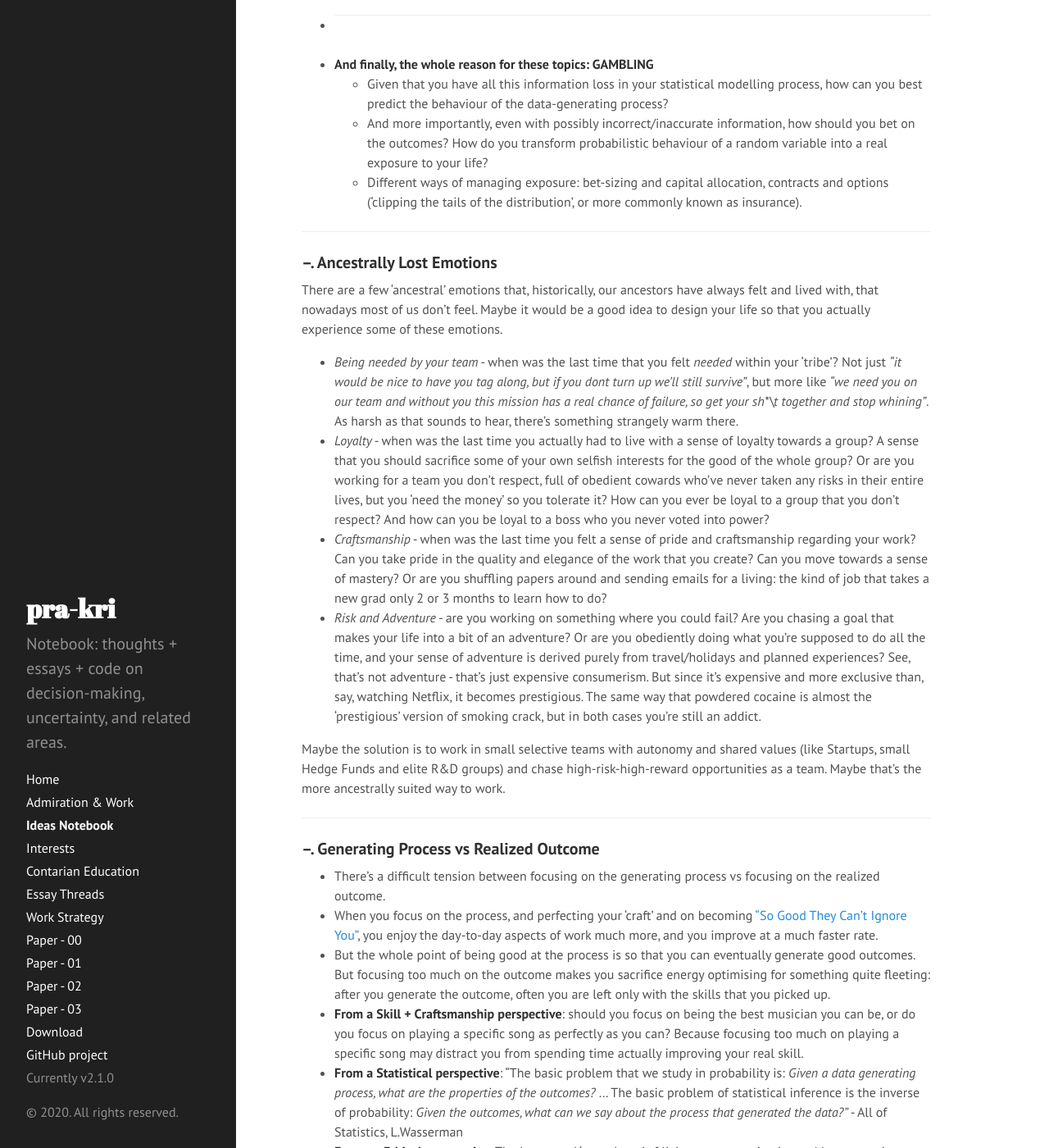
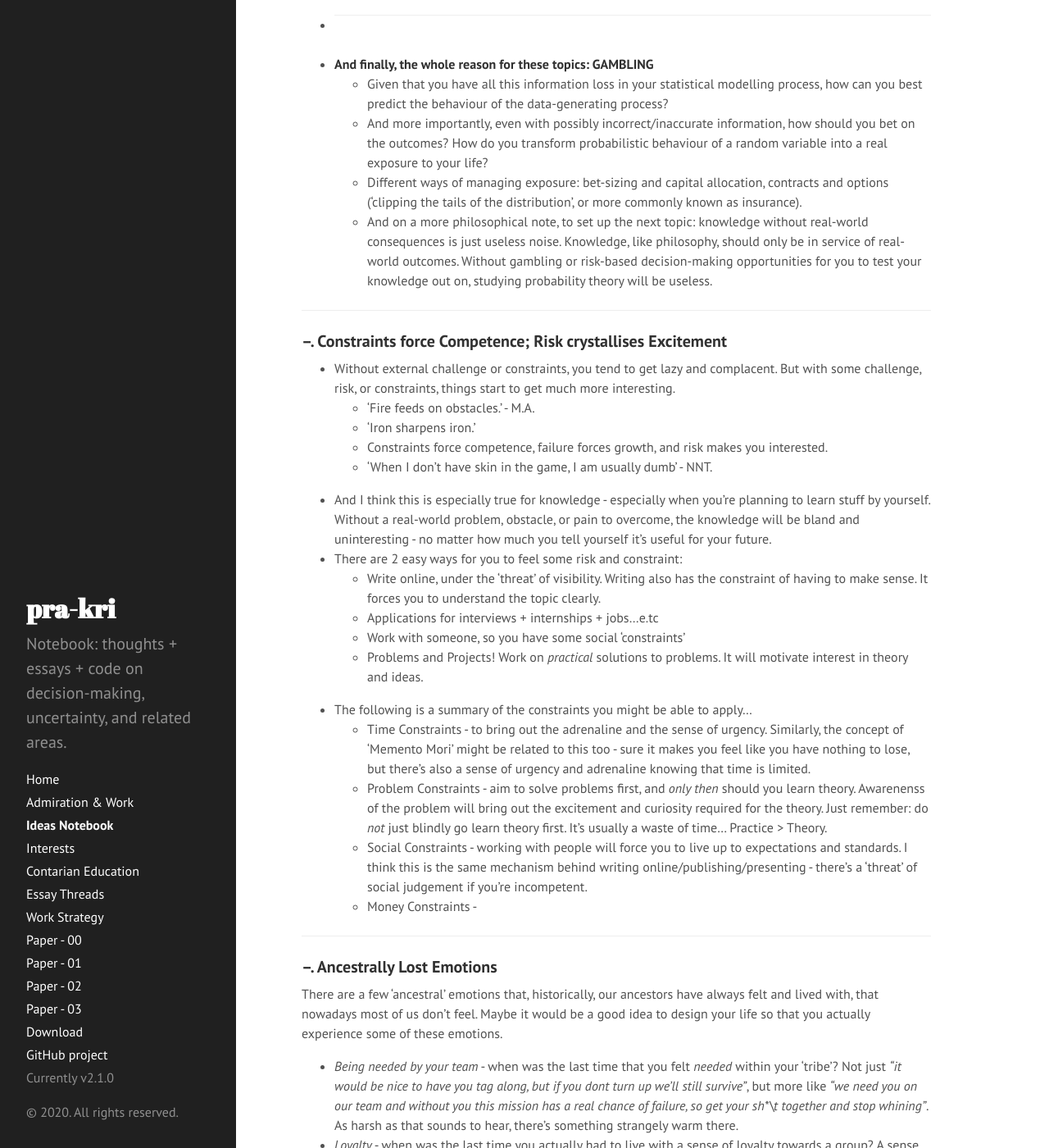
Before and after one commit to pra-kri/pra-kri.github.io, a Jekyll site: the page built from IdeasNotebook.md, in a window 1280 px wide and 1400 px high, scrolled down 1970 px. Shown: the whole window at 82% size. Built offline with Jekyll 4.4.1, drawn with Linux system fonts in a browser that asks for light colours.

Commit message:
Update IdeasNotebook.md

```diff
--- a/IdeasNotebook.md
+++ b/IdeasNotebook.md
@@ -45,6 +45,27 @@ title: Ideas Notebook
   * Given that you have all this information loss in your statistical modelling process, how can you best predict the behaviour of the data-generating process?
   * And more importantly, even with possibly incorrect/inaccurate information, how should you bet on the outcomes? How do you transform probabilistic behaviour of a random variable into a real exposure to your life?
   * Different ways of managing exposure: bet-sizing and capital allocation, contracts and options ('clipping the tails of the distribution', or more commonly known as insurance).
+  * And on a more philosophical note, to set up the next topic: knowledge without real-world consequences is just useless noise. Knowledge, like philosophy, should only be in service of real-world outcomes. Without gambling or risk-based decision-making opportunities for you to test your knowledge out on, studying probability theory will be useless.
+
+---
+
+### --. Constraints force Competence; Risk crystallises Excitement
+* Without external challenge or constraints, you tend to get lazy and complacent. But with some challenge, risk, or constraints, things start to get much more interesting.
+  * 'Fire feeds on obstacles.' - M.A.
+  * 'Iron sharpens iron.'
+  * Constraints force competence, failure forces growth, and risk makes you interested.
+  * 'When I don't have skin in the game, I am usually dumb' - NNT.
+* And I think this is especially true for knowledge - especially when you're planning to learn stuff by yourself. Without a real-world problem, obstacle, or pain to overcome, the knowledge will be bland and uninteresting - no matter how much you tell yourself it's useful for your future.
+* There are 2 easy ways for you to feel some risk and constraint:
+  * Write online, under the 'threat' of visibility. Writing also has the constraint of having to make sense. It forces you to understand the topic clearly.
+  * Applications for interviews + internships + jobs...e.tc
+  * Work with someone, so you have some social 'constraints'
+  * Problems and Projects! Work on *practical* solutions to problems. It will motivate interest in theory and ideas.
+* The following is a summary of the constraints you might be able to apply...
+  * Time Constraints - to bring out the adrenaline and the sense of urgency. Similarly, the concept of 'Memento Mori' might be related to this too - sure it makes you feel like you have nothing to lose, but there's also a sense of urgency and adrenaline knowing that time is limited.
+  * Problem Constraints - aim to solve problems first, and *only then* should you learn theory. Awarenenss of the problem will bring out the excitement and curiosity required for the theory. Just remember: do *not* just blindly go learn theory first. It's usually a waste of time... Practice > Theory.
+  * Social Constraints - working with people will force you to live up to expectations and standards. I think this is the same mechanism behind writing online/publishing/presenting - there's a 'threat' of social judgement if you're incompetent.
+  * Money Constraints -
 
 
 ---
```
